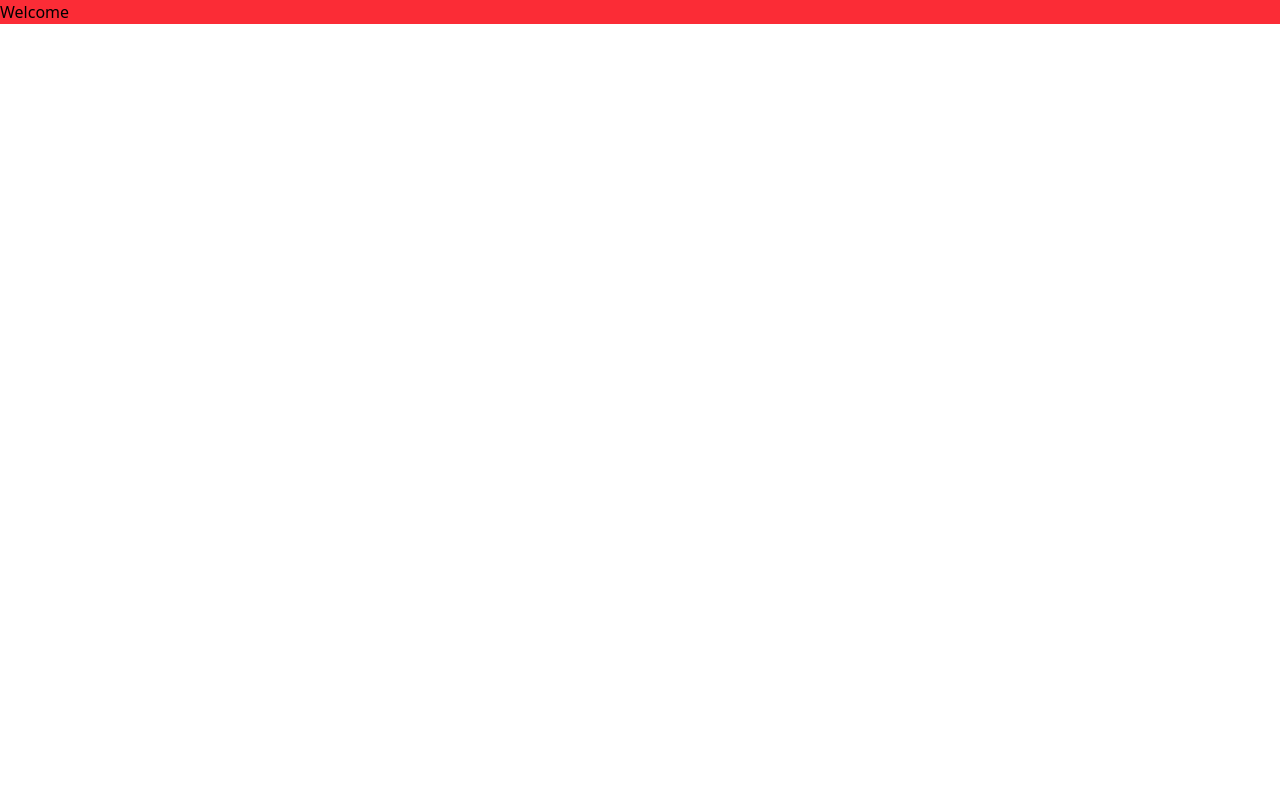
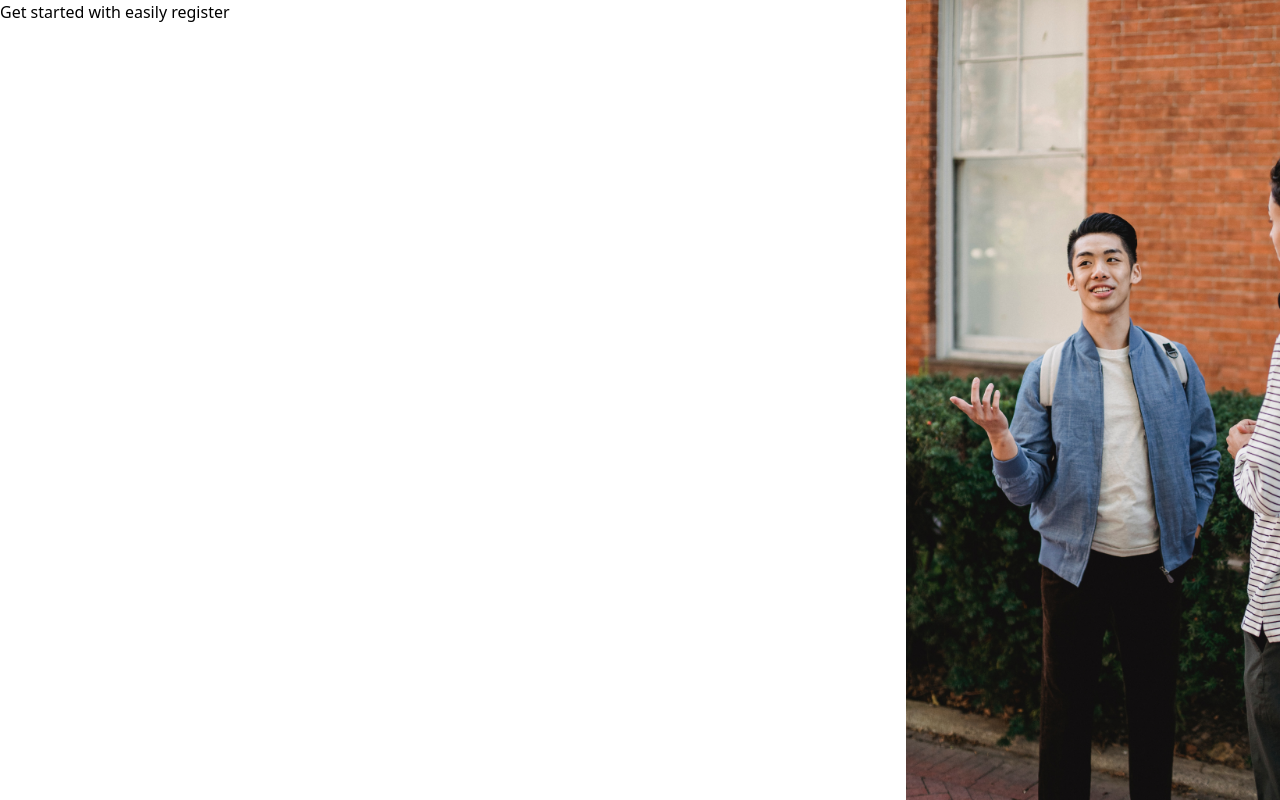
Before and after one commit to AlamgirSarder/chatly, a React (Vite) app: page / in a window 1280 px wide. Shown: the top 800 px of the page. Built offline with nearby package versions, Linux system fonts and the light colour scheme.

Commit message:
image add

```diff
--- a/src/components/layout/Container.jsx
+++ b/src/components/layout/Container.jsx
@@ -2,7 +2,7 @@ import React from 'react'
 
 const Container = ({children}) => {
   return (
-    <div className='w-[1440px] bg-red-500 mx-auto'>
+    <div className='w-[1440px] mx-auto'>
         {children}
     </div>
   )
--- a/src/components/registration/Registration.jsx
+++ b/src/components/registration/Registration.jsx
@@ -1,12 +1,22 @@
 import React from 'react'
 import Container from '../layout/Container'
-
+import regi_image from "../../assets/registration.png"
 
 const Registration = () => {2
   return (
 
   <Container>
-    <h2>Welcome</h2>
+
+ <div className='flex justify-between'>
+       <div>
+        <h2>Get started with easily register</h2>
+      </div>
+      <div>
+        <img src={regi_image} className='h-screen' alt="regi_image" />
+
+      </div>
+ </div>
+
   </Container>
 
   )
--- a/vite.config.js
+++ b/vite.config.js
@@ -5,5 +5,5 @@ import tailwindcss from '@tailwindcss/vite'
 // https://vite.dev/config/
 export default defineConfig({
   plugins: [react(),tailwindcss()],
-  base:'/chating-application/'
+  base:'/chating-application/',
 })
```
Also changed, not shown: src/assets/registration.png (added).
